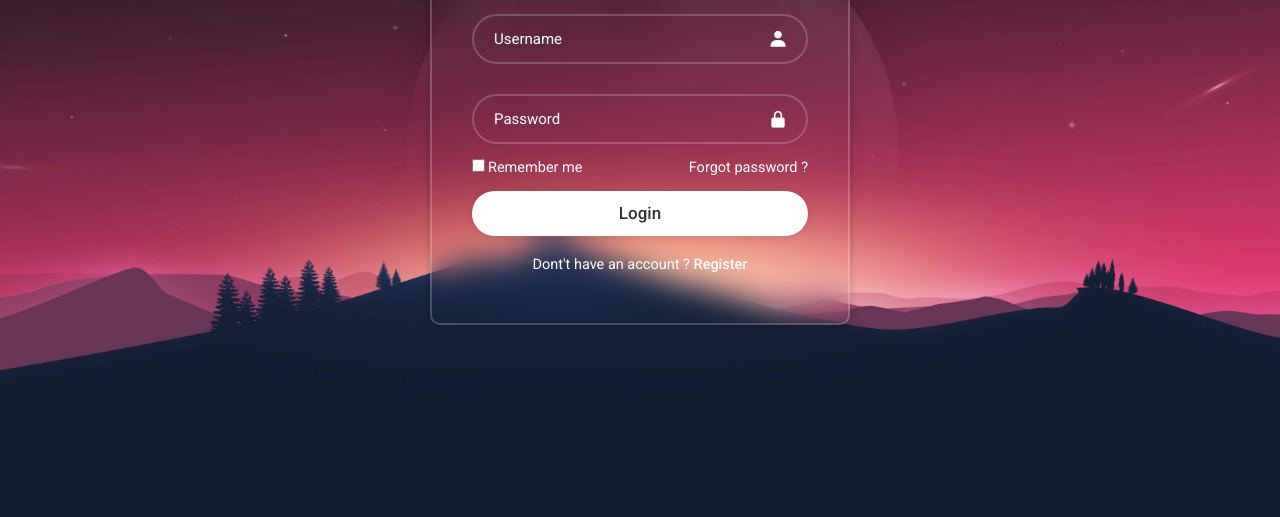
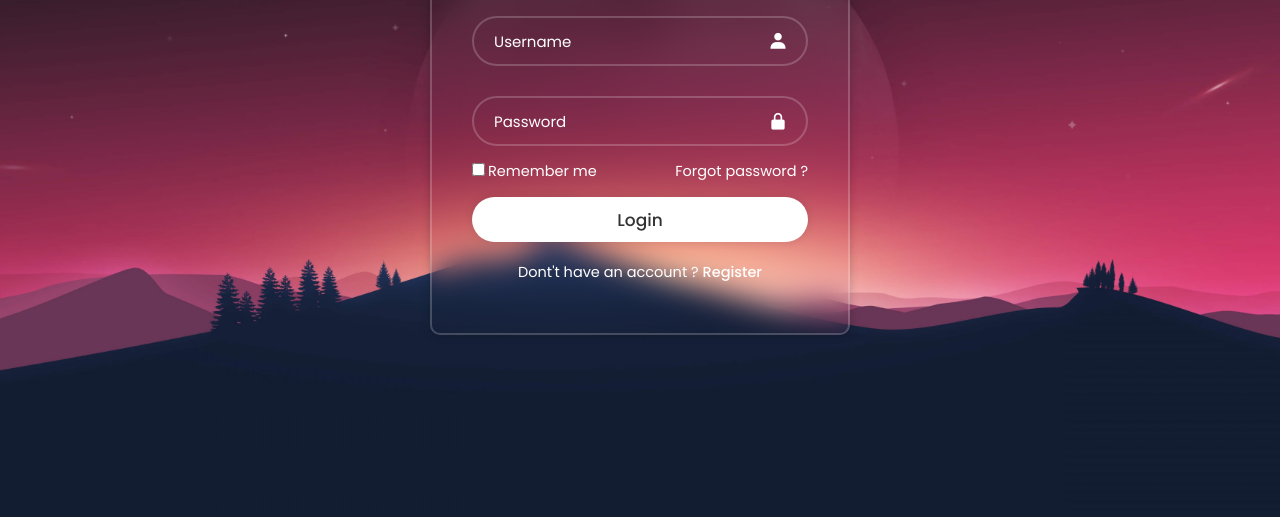
Before and after one commit to Adel-Anas/Login, a plain HTML site: page index.html in a window 1280 px wide. Shown: the part 283-800 px from the top of the page. Drawn offline with nearby package versions, Linux system fonts and the light colour scheme.

Commit message:
Final Version

```diff
--- a/index.css
+++ b/index.css
@@ -1,6 +1,6 @@
 *{
     margin: 0;
-    font-family: "Roboto";
+    font-family: "Poppins";
     box-sizing: border-box;
     padding: 0;
 
--- a/index.html
+++ b/index.html
@@ -6,7 +6,7 @@
     <link rel="stylesheet" href="index.css">
     <link rel="preconnect" href="https://fonts.googleapis.com">
     <link rel="preconnect" href="https://fonts.gstatic.com" crossorigin>
-    <link href="https://fonts.googleapis.com/css2?family=Roboto:wght@300;400;500;700;900&display=swap" rel="stylesheet">
+    <link href="https://fonts.googleapis.com/css2?family=Poppins:wght@100;200;300;400;500;600;700;800&display=swap" rel="stylesheet">
     <link href='https://unpkg.com/boxicons@2.1.4/css/boxicons.min.css' rel='stylesheet'>
     <title>Sign Up</title>
 </head>
```
